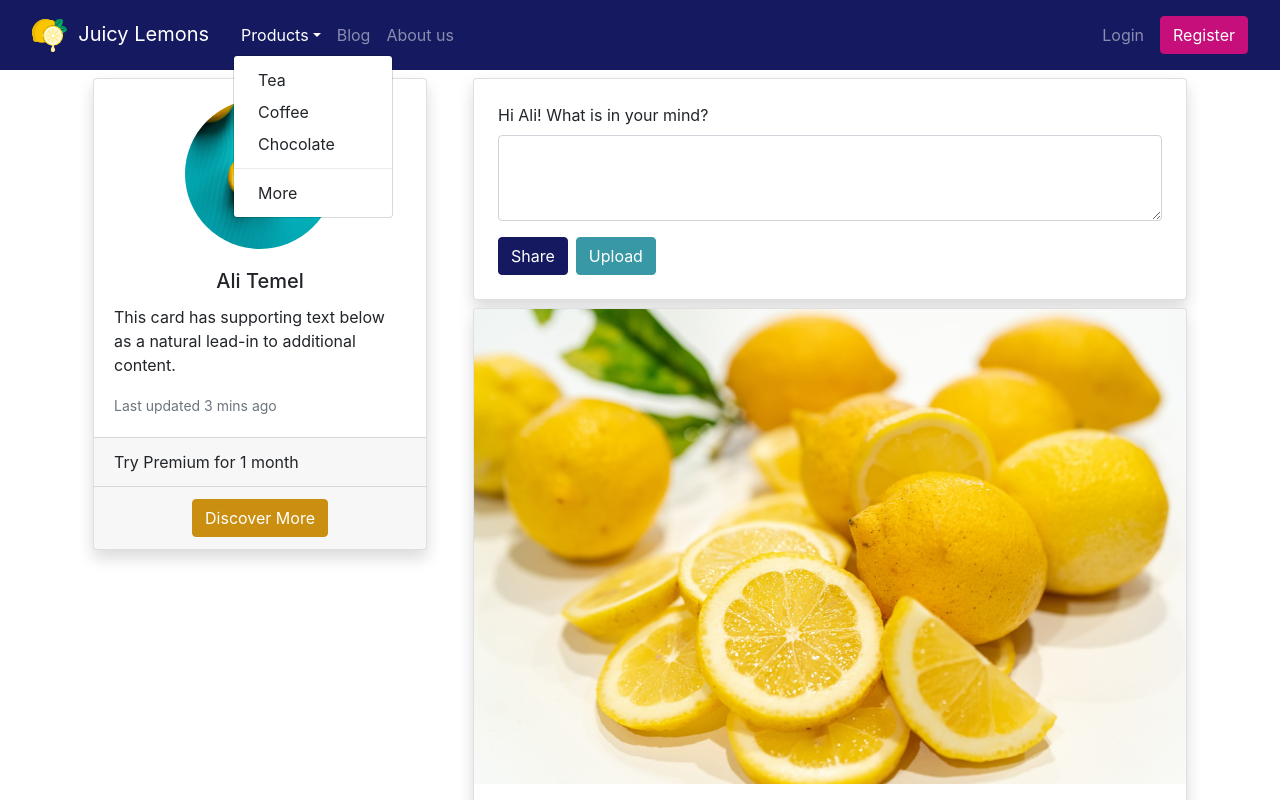
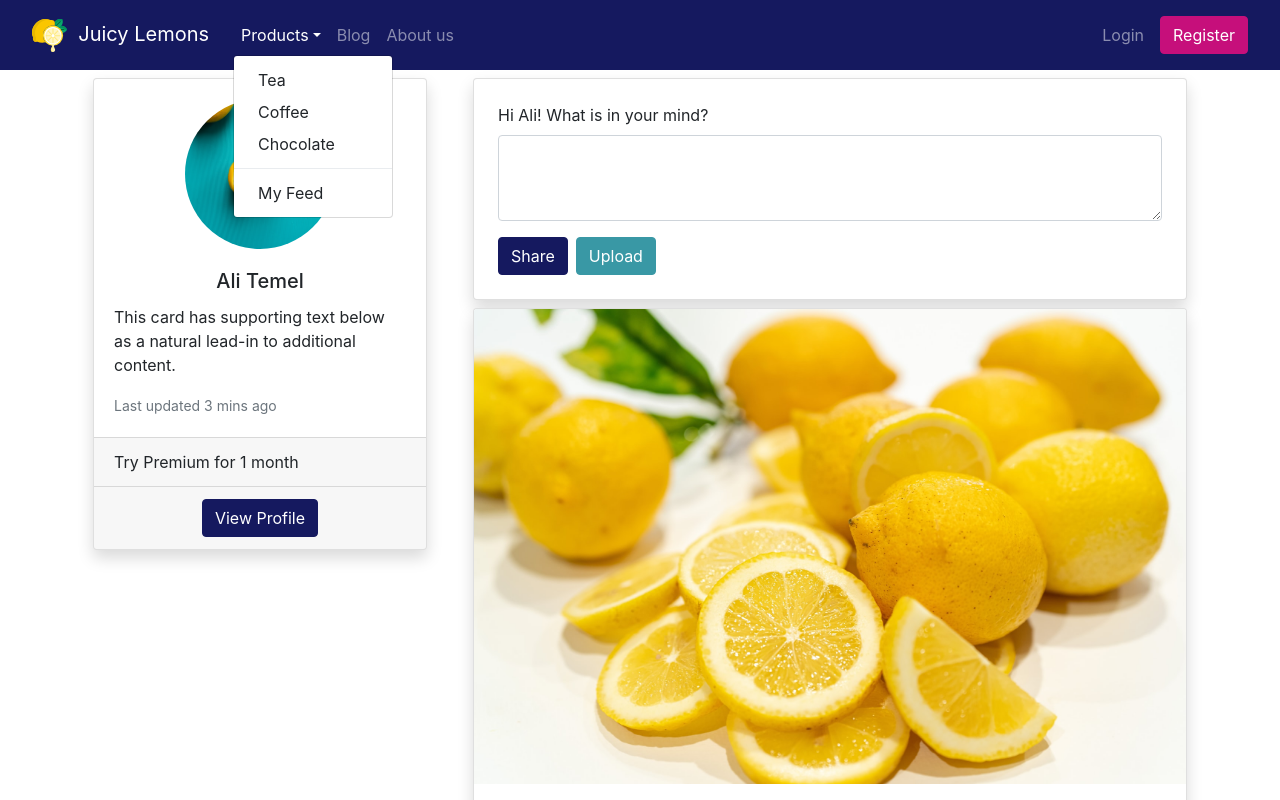
Before and after one commit to alitemel89/juicy-lemons, a React (Create React App) app: page /post in a window 1280 px wide. Both pictures are taken after a click on the button "Products". Shown: the top 800 px of the page. Built offline with nearby package versions, Linux system fonts and the light colour scheme.

Commit message:
update header

```diff
--- a/src/components/header/Header.js
+++ b/src/components/header/Header.js
@@ -36,8 +36,8 @@ function Header() {
                 Chocolate
               </NavDropdown.Item>
               <NavDropdown.Divider />
-              <NavDropdown.Item as={Link} to="/products/more">
-                More
+              <NavDropdown.Item as={Link} to="/post">
+                My Feed
               </NavDropdown.Item>
             </NavDropdown>
             <Nav.Link as={Link} to="/blog">
--- a/src/components/post/Post.js
+++ b/src/components/post/Post.js
@@ -32,7 +32,7 @@ function Post() {
 
               <Card.Footer>
                 <div className="text-center">
-                  <Button className="btn btn-warning">Discover More</Button>
+                  <Button className="btn btn-primary">View Profile</Button>
                 </div>
               </Card.Footer>
             </Card>
```
